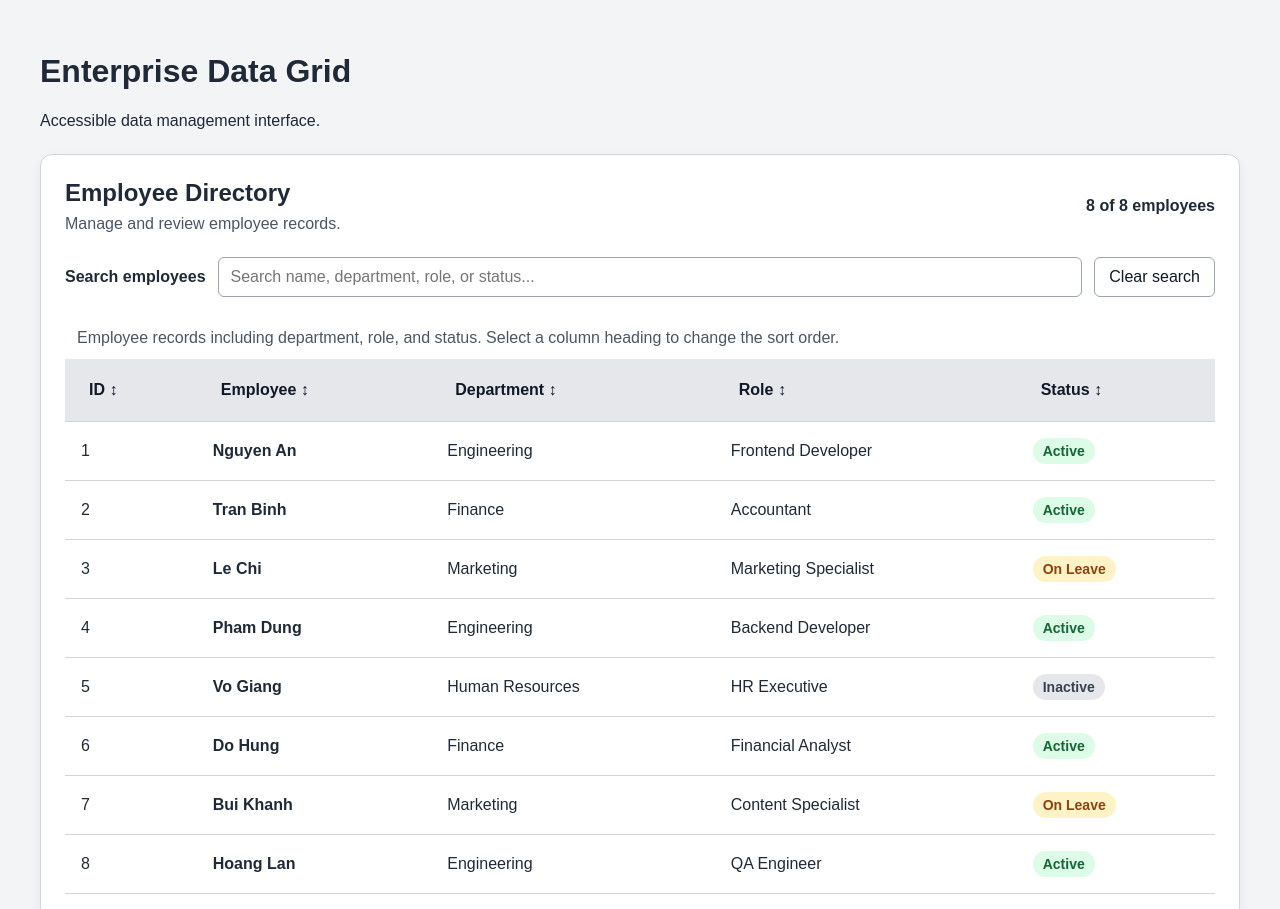
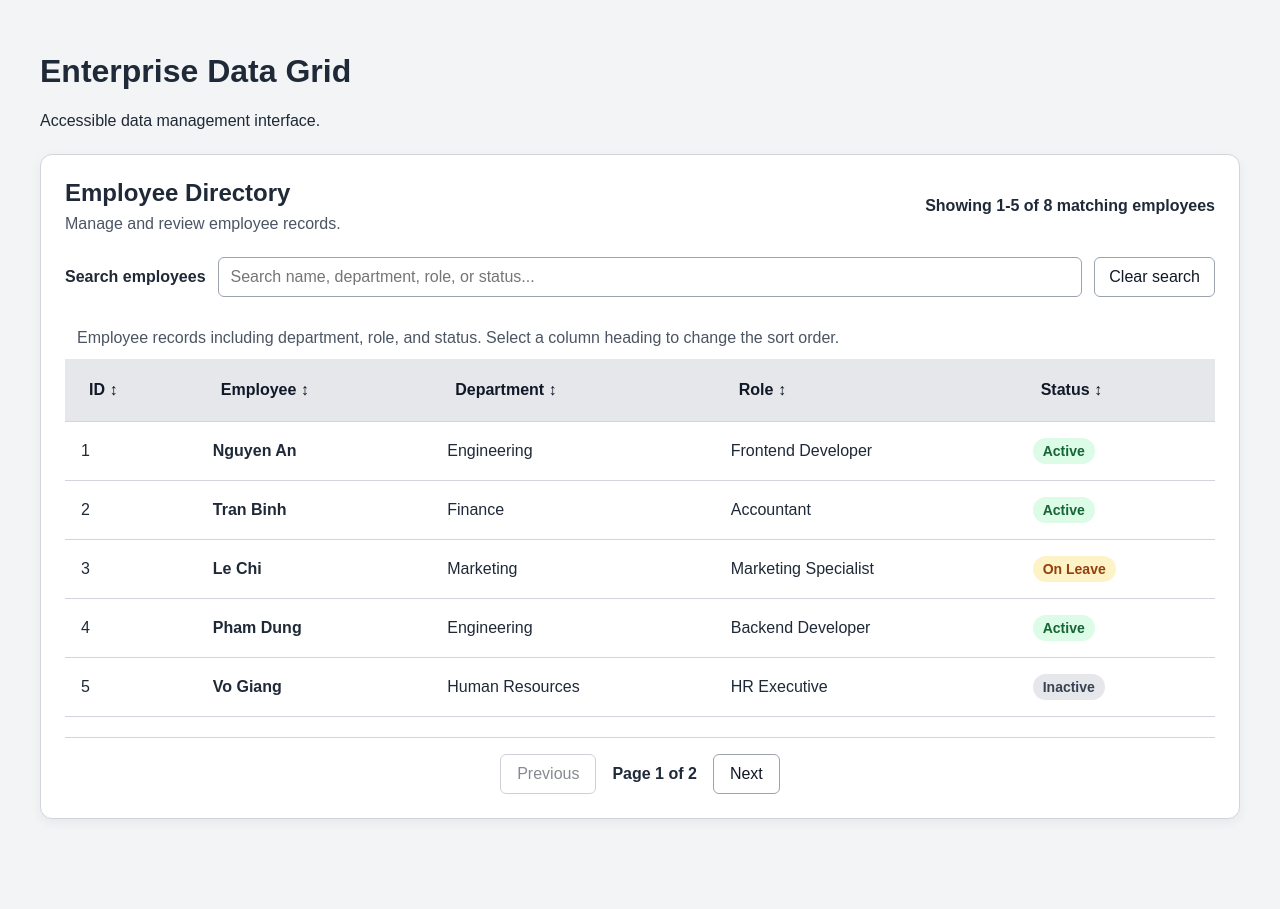
Before and after one commit to nguyenphandanghuy/HW1-Enterprise-Data-Grid, a website built with Vite: page index.html in a window 1280 px wide. Shown: the top 909 px of the page. After the commit the page ends 851 px from the top, so only its background shows below. Built offline with nearby package versions, Linux system fonts and the light colour scheme.

Commit message:
feat(ui): implement employee pagination

```diff
--- a/src/main.js
+++ b/src/main.js
@@ -2,87 +2,30 @@
 import "./style.css";
 
 const employees = [
-  {
-    id: 1,
-    name: "Nguyen An",
-    department: "Engineering",
-    role: "Frontend Developer",
-    status: "Active"
-  },
-  {
-    id: 2,
-    name: "Tran Binh",
-    department: "Finance",
-    role: "Accountant",
-    status: "Active"
-  },
-  {
-    id: 3,
-    name: "Le Chi",
-    department: "Marketing",
-    role: "Marketing Specialist",
-    status: "On Leave"
-  },
-  {
-    id: 4,
-    name: "Pham Dung",
-    department: "Engineering",
-    role: "Backend Developer",
-    status: "Active"
-  },
-  {
-    id: 5,
-    name: "Vo Giang",
-    department: "Human Resources",
-    role: "HR Executive",
-    status: "Inactive"
-  },
-  {
-    id: 6,
-    name: "Do Hung",
-    department: "Finance",
-    role: "Financial Analyst",
-    status: "Active"
-  },
-  {
-    id: 7,
-    name: "Bui Khanh",
-    department: "Marketing",
-    role: "Content Specialist",
-    status: "On Leave"
-  },
-  {
-    id: 8,
-    name: "Hoang Lan",
-    department: "Engineering",
-    role: "QA Engineer",
-    status: "Active"
-  }
+  { id: 1, name: "Nguyen An", department: "Engineering", role: "Frontend Developer", status: "Active" },
+  { id: 2, name: "Tran Binh", department: "Finance", role: "Accountant", status: "Active" },
+  { id: 3, name: "Le Chi", department: "Marketing", role: "Marketing Specialist", status: "On Leave" },
+  { id: 4, name: "Pham Dung", department: "Engineering", role: "Backend Developer", status: "Active" },
+  { id: 5, name: "Vo Giang", department: "Human Resources", role: "HR Executive", status: "Inactive" },
+  { id: 6, name: "Do Hung", department: "Finance", role: "Financial Analyst", status: "Active" },
+  { id: 7, name: "Bui Khanh", department: "Marketing", role: "Content Specialist", status: "On Leave" },
+  { id: 8, name: "Hoang Lan", department: "Engineering", role: "QA Engineer", status: "Active" }
 ];
 
 const app = document.querySelector("#app");
 
 app.innerHTML = `
-  <section
-    class="data-grid-section"
-    aria-labelledby="grid-heading"
-  >
+  <section class="data-grid-section" aria-labelledby="grid-heading">
     <div class="grid-header">
       <div>
         <h2 id="grid-heading">Employee Directory</h2>
         <p>Manage and review employee records.</p>
       </div>
-
-      <span id="record-count" aria-live="polite">
-        Loading employees...
-      </span>
+      <span id="record-count" aria-live="polite"></span>
     </div>
 
     <div class="grid-toolbar">
-      <label for="employee-search">
-        Search employees
-      </label>
-
+      <label for="employee-search">Search employees</label>
       <input
         id="employee-search"
         type="search"
@@ -90,14 +33,7 @@ app.innerHTML = `
         autocomplete="off"
         aria-describedby="search-help"
       />
-
-      <button
-        id="clear-search"
-        type="button"
-      >
-        Clear search
-      </button>
-
+      <button id="clear-search" type="button">Clear search</button>
       <span id="search-help" class="visually-hidden">
         Search by employee ID, name, department, role, or status.
       </span>
@@ -109,44 +45,34 @@ app.innerHTML = `
           Employee records including department, role, and status.
           Select a column heading to change the sort order.
         </caption>
-
         <thead>
           <tr>
             <th scope="col" aria-sort="ascending">
-              <button type="button" data-sort="id">
-                ID ↕
-              </button>
+              <button type="button" data-sort="id">ID ↕</button>
             </th>
-
             <th scope="col">
-              <button type="button" data-sort="name">
-                Employee ↕
-              </button>
+              <button type="button" data-sort="name">Employee ↕</button>
             </th>
-
             <th scope="col">
-              <button type="button" data-sort="department">
-                Department ↕
-              </button>
+              <button type="button" data-sort="department">Department ↕</button>
             </th>
-
             <th scope="col">
-              <button type="button" data-sort="role">
-                Role ↕
-              </button>
+              <button type="button" data-sort="role">Role ↕</button>
             </th>
-
             <th scope="col">
-              <button type="button" data-sort="status">
-                Status ↕
-              </button>
+              <button type="button" data-sort="status">Status ↕</button>
             </th>
           </tr>
         </thead>
-
         <tbody id="employee-rows"></tbody>
       </table>
     </div>
+
+    <nav class="pagination" aria-label="Employee table pagination">
+      <button id="previous-page" type="button">Previous</button>
+      <span id="page-info" aria-live="polite"></span>
+      <button id="next-page" type="button">Next</button>
+    </nav>
   </section>
 `;
 
@@ -155,34 +81,29 @@ const recordCount = document.querySelector("#record-count");
 const searchInput = document.querySelector("#employee-search");
 const clearSearchButton = document.querySelector("#clear-search");
 const sortButtons = document.querySelectorAll("button[data-sort]");
+const previousButton = document.querySelector("#previous-page");
+const nextButton = document.querySelector("#next-page");
+const pageInfo = document.querySelector("#page-info");
 
 let sortKey = "id";
 let sortDirection = "asc";
 let searchQuery = "";
+let currentPage = 1;
 
-function renderRows() {
-  // Filter employees according to the search query.
+const pageSize = 5;
 
+function getFilteredAndSortedEmployees() {
   const filteredEmployees = employees.filter((employee) => {
     const query = searchQuery.trim().toLowerCase();
 
-  if (!query) {
-    return true;
-  }
+    if (!query) return true;
 
-  // Match status as a complete value.
-  if (
-    ["active", "inactive", "on leave"].includes(query)
-  ) {
-    if (employee.status.toLowerCase() === query) {
-      return true;
-    }
+    const status = employee.status.toLowerCase();
 
-    // Do not match "Active" inside "Inactive".
-    if (
-      query === "active" &&
-      employee.status.toLowerCase() === "inactive"
-    ) {
+    if (["active", "inactive", "on leave"].includes(query)) {
+      if (status === query) return true;
+
+      if (query === "active" && status === "inactive") {
         return false;
       }
     }
@@ -192,40 +113,41 @@ const filteredEmployees = employees.filter((employee) => {
       employee.name,
       employee.department,
       employee.role
-  ]
-    .join(" ")
-    .toLowerCase();
+    ].join(" ").toLowerCase();
 
     return searchableText.includes(query);
   });
 
-  // Sort the filtered employees.
-  const sortedEmployees = [...filteredEmployees].sort((a, b) => {
+  return [...filteredEmployees].sort((a, b) => {
     const valueA = a[sortKey];
     const valueB = b[sortKey];
 
-    let comparison;
+    const comparison =
+      typeof valueA === "number" && typeof valueB === "number"
+        ? valueA - valueB
+        : String(valueA).localeCompare(String(valueB), undefined, {
+            sensitivity: "base"
+          });
 
-    if (
-      typeof valueA === "number" &&
-      typeof valueB === "number"
-    ) {
-      comparison = valueA - valueB;
-    } else {
-      comparison = String(valueA).localeCompare(
-        String(valueB),
-        undefined,
-        { sensitivity: "base" }
-      );
+    return sortDirection === "asc" ? comparison : -comparison;
+  });
 }
 
-    return sortDirection === "asc"
-      ? comparison
-      : -comparison;
-  });
+function renderRows() {
+  const sortedEmployees = getFilteredAndSortedEmployees();
+  const totalEmployees = sortedEmployees.length;
+  const totalPages = Math.max(1, Math.ceil(totalEmployees / pageSize));
 
-  // Display a message when no employees match.
-  if (sortedEmployees.length === 0) {
+  // Keep the page number valid after searching.
+  currentPage = Math.min(currentPage, totalPages);
+
+  const startIndex = (currentPage - 1) * pageSize;
+  const pageEmployees = sortedEmployees.slice(
+    startIndex,
+    startIndex + pageSize
+  );
+
+  if (pageEmployees.length === 0) {
     tbody.innerHTML = `
       <tr>
         <td colspan="5" class="empty-state">
@@ -234,9 +156,7 @@ const filteredEmployees = employees.filter((employee) => {
       </tr>
     `;
   } else {
-    // Render the employee rows.
-    tbody.innerHTML = sortedEmployees
-      .map((employee) => {
+    tbody.innerHTML = pageEmployees.map((employee) => {
       const statusClass = employee.status
         .toLowerCase()
         .replaceAll(" ", "-");
@@ -244,15 +164,9 @@ const filteredEmployees = employees.filter((employee) => {
       return `
         <tr>
           <td>${employee.id}</td>
-
-            <th scope="row">
-              ${employee.name}
-            </th>
-
+          <th scope="row">${employee.name}</th>
           <td>${employee.department}</td>
-
           <td>${employee.role}</td>
-
           <td>
             <span class="status status-${statusClass}">
               ${employee.status}
@@ -260,15 +174,20 @@ const filteredEmployees = employees.filter((employee) => {
           </td>
         </tr>
       `;
-      })
-      .join("");
+    }).join("");
   }
 
-  // Announce the current result count.
+  const firstShown = totalEmployees === 0 ? 0 : startIndex + 1;
+  const lastShown = Math.min(startIndex + pageSize, totalEmployees);
+
   recordCount.textContent =
-    `${sortedEmployees.length} of ${employees.length} employees`;
+    `Showing ${firstShown}-${lastShown} of ${totalEmployees} matching employees`;
 
-  // Update sorting information for assistive technology.
+  pageInfo.textContent = `Page ${currentPage} of ${totalPages}`;
+
+  previousButton.disabled = currentPage === 1;
+  nextButton.disabled = currentPage === totalPages;
+
   sortButtons.forEach((button) => {
     const isCurrentSort = button.dataset.sort === sortKey;
     const columnHeader = button.closest("th");
@@ -284,45 +203,62 @@ const filteredEmployees = employees.filter((employee) => {
 
     button.setAttribute(
       "aria-label",
-      `Sort by ${button.dataset.sort}, ${
+      `Sort by ${button.dataset.sort}${
         isCurrentSort
-          ? `currently ${sortDirection === "asc" ? "ascending" : "descending"}`
-          : "not currently sorted"
+          ? `, currently ${sortDirection === "asc" ? "ascending" : "descending"}`
+          : ""
       }`
     );
   });
 }
 
-// Sort when a column heading is clicked.
 sortButtons.forEach((button) => {
   button.addEventListener("click", () => {
     const selectedKey = button.dataset.sort;
 
     if (sortKey === selectedKey) {
-      sortDirection =
-        sortDirection === "asc" ? "desc" : "asc";
+      sortDirection = sortDirection === "asc" ? "desc" : "asc";
     } else {
       sortKey = selectedKey;
       sortDirection = "asc";
     }
 
+    currentPage = 1;
     renderRows();
   });
 });
 
-// Filter while the user types.
 searchInput.addEventListener("input", () => {
   searchQuery = searchInput.value.trim().toLowerCase();
+  currentPage = 1;
   renderRows();
 });
 
-// Clear the search field and restore all employees.
 clearSearchButton.addEventListener("click", () => {
   searchInput.value = "";
   searchQuery = "";
+  currentPage = 1;
   renderRows();
   searchInput.focus();
 });
 
-// Initial render.
+previousButton.addEventListener("click", () => {
+  if (currentPage > 1) {
+    currentPage--;
     renderRows();
+  }
+});
+
+nextButton.addEventListener("click", () => {
+  const totalPages = Math.max(
+    1,
+    Math.ceil(getFilteredAndSortedEmployees().length / pageSize)
+  );
+
+  if (currentPage < totalPages) {
+    currentPage++;
+    renderRows();
+  }
+});
+
+renderRows();
--- a/src/style.css
+++ b/src/style.css
@@ -240,3 +240,55 @@ thead button[data-sort]:focus-visible,
   white-space: nowrap;
   border: 0;
 }
+
+/* Pagination */
+.pagination {
+  display: flex;
+  flex-wrap: wrap;
+  align-items: center;
+  justify-content: center;
+  gap: 16px;
+  margin-top: 20px;
+  padding-top: 16px;
+  border-top: 1px solid #d1d5db;
+}
+
+.pagination button {
+  padding: 10px 16px;
+  border: 1px solid #9ca3af;
+  border-radius: 6px;
+  background: #fff;
+  color: #111827;
+  font: inherit;
+  cursor: pointer;
+}
+
+.pagination button:hover:not(:disabled) {
+  background: #e5e7eb;
+}
+
+.pagination button:disabled {
+  cursor: not-allowed;
+  opacity: 0.5;
+}
+
+.pagination button:focus-visible {
+  outline: 3px solid #1d4ed8;
+  outline-offset: 3px;
+}
+
+#page-info {
+  font-weight: 700;
+}
+
+.visually-hidden {
+  position: absolute;
+  width: 1px;
+  height: 1px;
+  padding: 0;
+  margin: -1px;
+  overflow: hidden;
+  clip: rect(0, 0, 0, 0);
+  white-space: nowrap;
+  border: 0;
+}
```
Lines whose indentation alone changed are shown as unchanged.
